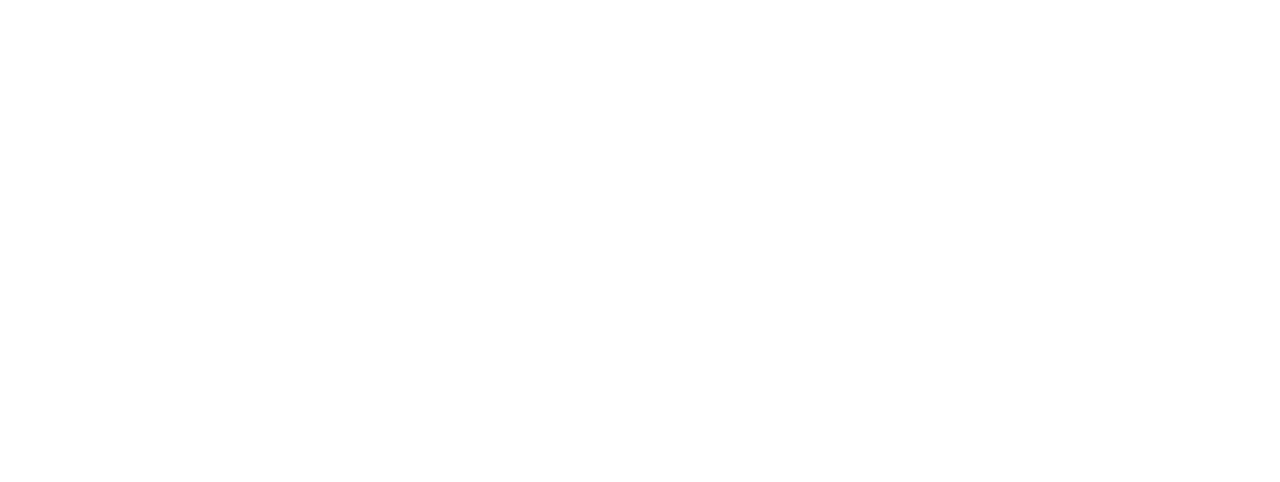
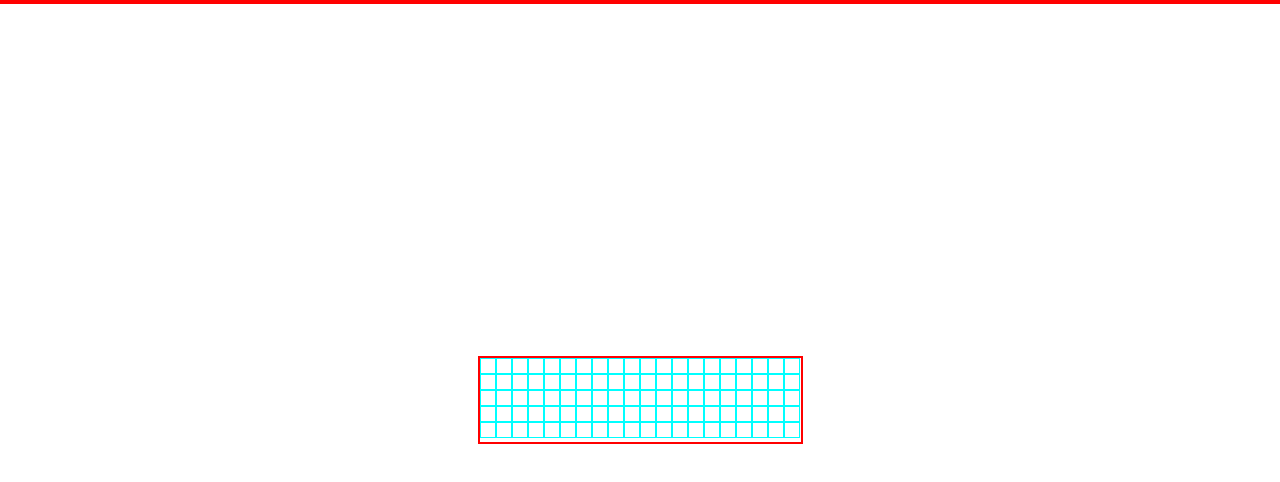
Before and after one commit to desilvavelasquez123/etch-a-sketch, a plain HTML site: page index.html in a window 1280 px wide. Drawn offline with Linux system fonts and the light colour scheme.

Commit message:
Set the basic container and Flexbox for drawing

```diff
--- a/index.html
+++ b/index.html
@@ -4,6 +4,8 @@
     <meta charset="UTF-8">
     <meta name="viewport" content="width=device-width, initial-scale=1.0">
     <title>Etch-a-Sketch</title>
+    <link rel="stylesheet" href="style.css">
+    <script src="script.js" defer></script>
 </head>
 <body>
     <div class="main"></div>
--- /dev/null
+++ b/script.js
@@ -0,0 +1,10 @@
+window.addEventListener("load", function() {
+    let i = 0;
+    while (i < 100){
+    const square = document.createElement("div");
+    square.classList.add("square");
+    const main = document.querySelector(".main");
+    main.append(square);
+    ++i;
+}
+});
--- a/style.css
+++ b/style.css
@@ -1,7 +1,26 @@
 * {
+    border: 1px solid red;
+    margin: 0;
+    padding: 0;
+    box-sizing: border-box;
+}
 
+.square {
+    border-color: aqua;
+    width: 16px;
+    height: 16px;
 }
 
 .main {
-
+display: flex;
+flex-wrap: wrap;
+align-content: baseline;
+border: 2px solid red;
+position: fixed;
+  inset: 0px;
+  /* width: 12rem;
+  height: 5rem */
+  width: 325px;
+  height: 88px;
+  margin: auto;
 }
```
